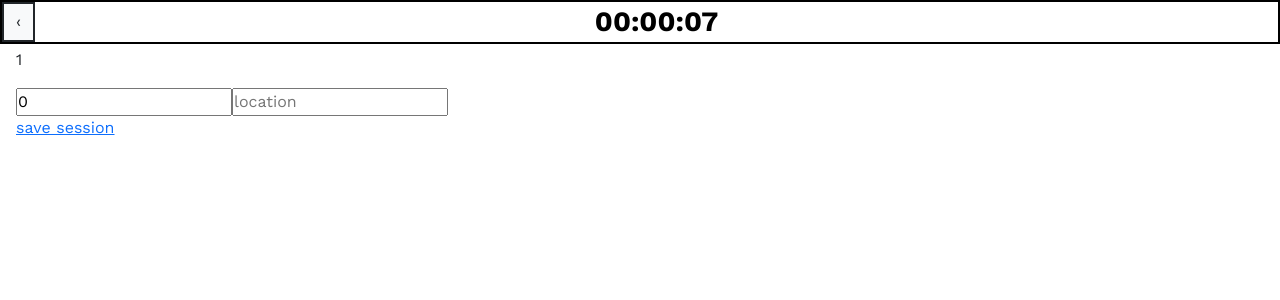
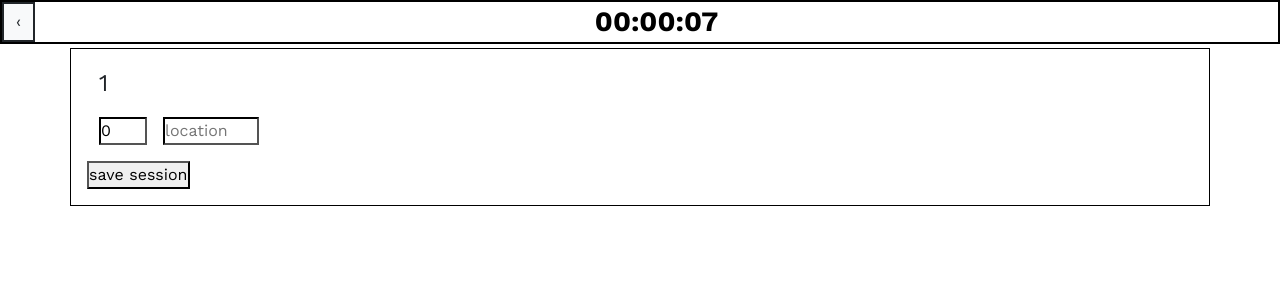
Before and after one commit to adammmmd/PlanexLog, a Nuxt app: page /plan/exercise/session/1 in a window 1280 px wide. Shown: the top 300 px of the page. Built offline with nearby package versions, Linux system fonts and the light colour scheme; a web font is replaced by a local one.

Commit message:
add visual

```diff
--- a/pages/plan/exercise/session/_session.vue
+++ b/pages/plan/exercise/session/_session.vue
@@ -1,5 +1,5 @@
 <template>
-  <div class="session_container">
+  <div>
     <Header :title="stopwatchDisplay" />
     <!-- <header class="session_header-container">
         <div @click="cancelSession" class="session_header-back-btn">&#10005;</div>
@@ -9,41 +9,40 @@
       <p v-if="isResting" >{{ formatRestTime }}</p>
       <button v-if="isResting" @click="stopRest()">stop rest</button>
     </div>
-    <form class="session_form-container">
-      <div class="session_form-head">
-        <p class="title">{{ this.$route.params.session }}</p>
-        <div class="session-weight-location">
-          <input v-model="form.body_weight" type="number" placeholder="body weight (kg)">
-          <input v-model="form.location" type="text" placeholder="location">
+    <form class="container border border-black border-1 rounded-0 p-3" style="max-height: 100vh;" v-on:submit.prevent="save">
+      <div class="container d-flex flex-column justify-content-center align-items-start mb-3">
+        <p class="fs-4">{{ this.$route.params.session }}</p>
+        <div class="d-flex flex-row">
+          <input class="border-black border-2 rounded-0 me-3" style="width: 3rem;" v-model="form.body_weight" type="number" placeholder="body weight (kg)">
+          <input class="border-black border-2 rounded-0 me-3" style="width: 6rem;" v-model="form.location" type="text" placeholder="location">
         </div>
       </div>
-      <div class="session_form-body">
-        <div class="session_exercise-container" v-for="(exercise, i) in plan" :key="i">
-          <div class="session_exercise" @click="toggleSession(i)">
-            <div class="session_exercise-desc">
-              <img class="session_exercise-img" src="https://v2.exercisedb.io/image/OMVlTBTkvcZehf" :alt="exercise.name">
-              <!-- <img class="session_exercise-img" :src="exercise.gifUrl" :alt="exercise.name"> -->
-              <p>3/4 sit-up</p>
-              <!-- <p>{{ exercise.name }}</p> -->
+      <!-- <div class="card border-black border-1 rounded-0 mb-2 d-flex flex-column overflow-auto"> -->
+        <div class="accordion accordion-flush overflow-auto" style="max-height: 200px;">
+          <div class="accordion-item border border-black border-1 rounded-0" v-for="(exercise, i) in plan" :key="i">
+            <div class="accordion-header">
+              <button type="button" class="accordion-button collapsed" data-bs-toggle="collapse" :data-bs-target="'#collapse-' + i">
+                <img class="img-thumbnail border-black border-1 rounded-0" style="object-fit: cover; width: 50px; height: 50px;" :src="exercise.gifUrl" :alt="exercise.name">
+                <p class="fs-6 m-0 ms-2">{{ exercise.name }}</p>
+              </button>
             </div>
-            <p>&#65086;</p>
-          </div>
-          <div v-if="activeSessionIndex === i">
-            <div class="session_rep-weight" v-for="(set, index) in exercise.sets" :key="index">
-              <div>
-                <input v-model="set.reps" type="number" name="repetition" :id="`${exercise.name}repetition${index}`" placeholder="Rep" required>
-                <input v-model="set.weight" type="number" name="weight" :id="`${exercise.name}weight${index}`" placeholder="Weight" required>
-              </div>
-              <div>
-                <button class="session_btn delete" type="button" @click="deleteSet(exercise, set)">&#10005;</button>
-                <button v-if="!set.rest_time" class="session_btn done" type="button" @click="doneSet(exercise.name, index)">&#10004;</button>
+            <div class="accordion-collapse collapse" :id="'collapse-' + i">
+              <div class="accordion-body" v-for="(set, index) in exercise.sets" :key="index">
+                <div>
+                  <input v-model="set.reps" type="number" name="reps" :id="`${exercise.name}repetition${index}`" placeholder="Rep" required>
+                  <input v-model="set.weight" type="number" name="weight" :id="`${exercise.name}weight${index}`" placeholder="Weight" required>
+                </div>
+                <div>
+                  <button type="button" @click="deleteSet(exercise, set)">&#10005;</button>
+                  <button v-if="!set.rest_time" type="button" @click="doneSet(exercise.name, index)">&#10004;</button>
+                </div>
+                <button class="" type="button" @click="tambahSet(exercise.name)" v-if="activeSessionIndex === i">add</button>
               </div>
             </div>
           </div>
-          <button class="session_add-btn" type="button" @click="tambahSet(exercise.name)" v-if="activeSessionIndex === i">add</button>
         </div>
-      </div>
-      <nuxt-link class="session_save-btn" to="/plan"><a @click="save">save session</a></nuxt-link>
+      <!-- </div> -->
+      <button type="submit">save session</button>
     </form>
   </div>
 </template>
@@ -240,6 +239,7 @@ export default {
       this.form.end.dateTime = new Date().toISOString();
       console.log(this.form);
       this.generateEvent()
+      this.$router.push('/plan')
     },
     startStopwatch() {
       this.stopwatch = setInterval(() => {
```
